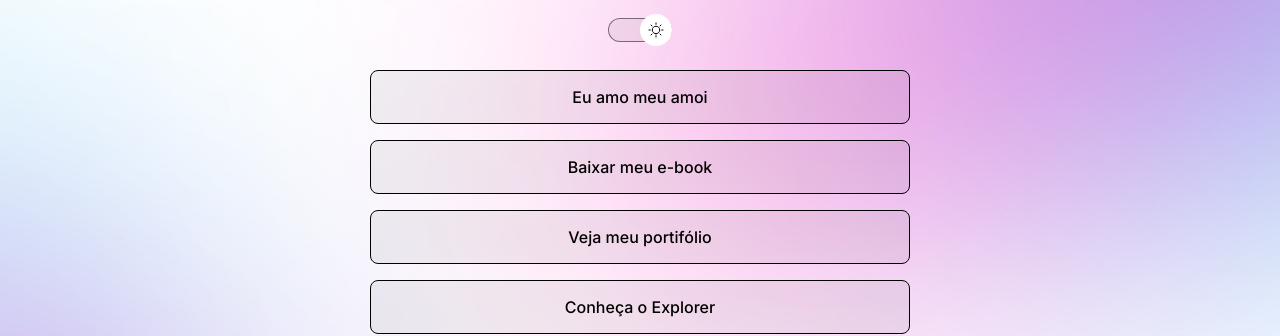
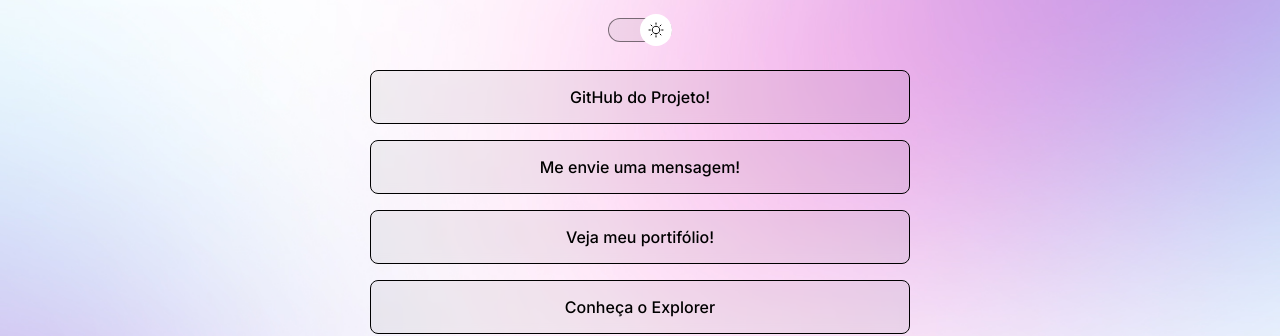
Before and after one commit to Jowt2006/ProjetoEstudo-01, a plain HTML site: page index.html in a window 1280 px wide. Shown: the part 237-573 px from the top of the page. Drawn offline with nearby package versions, Linux system fonts and the light colour scheme.

Commit message:
changed the links in list

```diff
--- a/index.html
+++ b/index.html
@@ -30,17 +30,23 @@
 
       <ul>
         <li>
-          <a href="https://instagram.com/neoafrodite" target="_blank"
-            >Eu amo meu amoi</a
+          <a href="https://github.com/Jowt2006/ProjetoEstudo-01" target="_blank"
+            >GitHub do Projeto!</a
           >
         </li>
 
         <li>
-          <a href="#">Baixar meu e-book</a>
+          <a
+            href="https://wa.me//5515991774945?text=Ol%C3%A1!%20Tudo%20bem?"
+            target="_blank"
+            >Me envie uma mensagem!</a
+          >
         </li>
 
         <li>
-          <a href="#">Veja meu portifólio</a>
+          <a href="https://github.com/Jowt2006" target="_blank"
+            >Veja meu portifólio!</a
+          >
         </li>
 
         <li>
```
